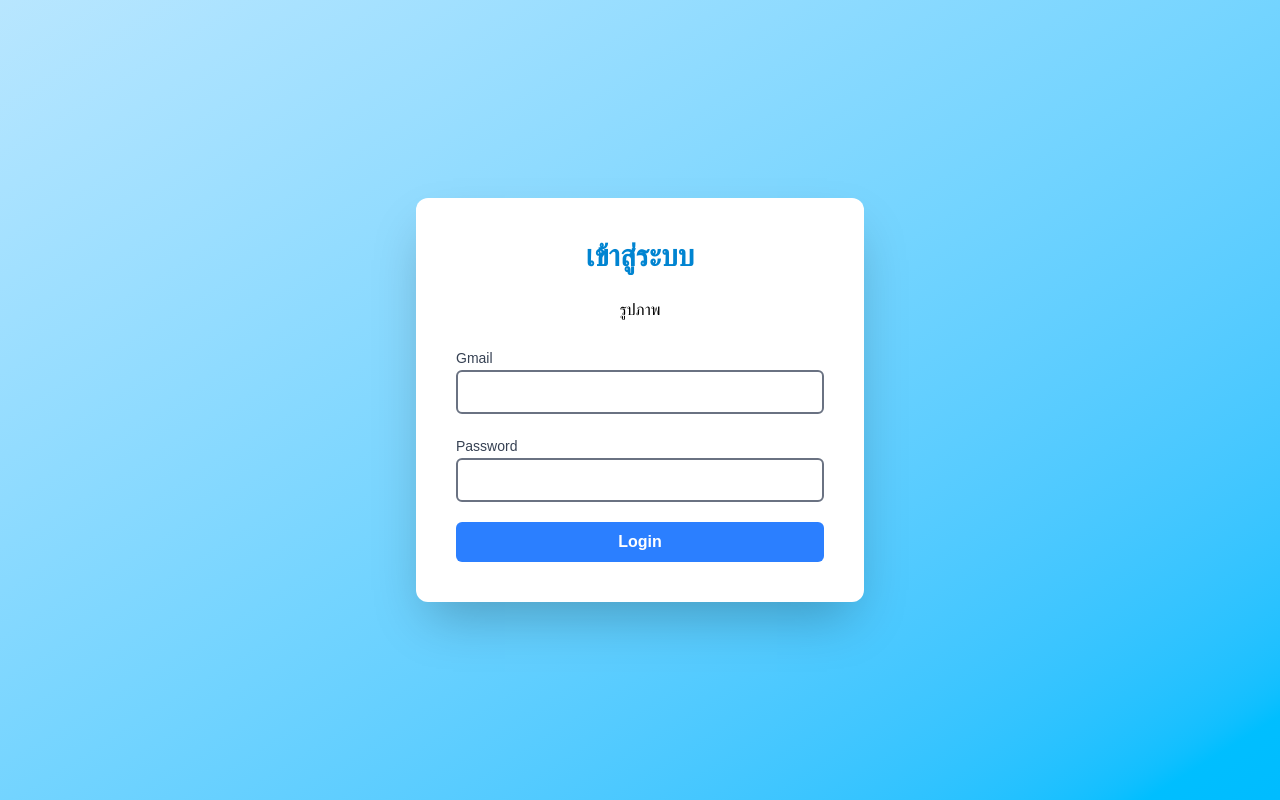
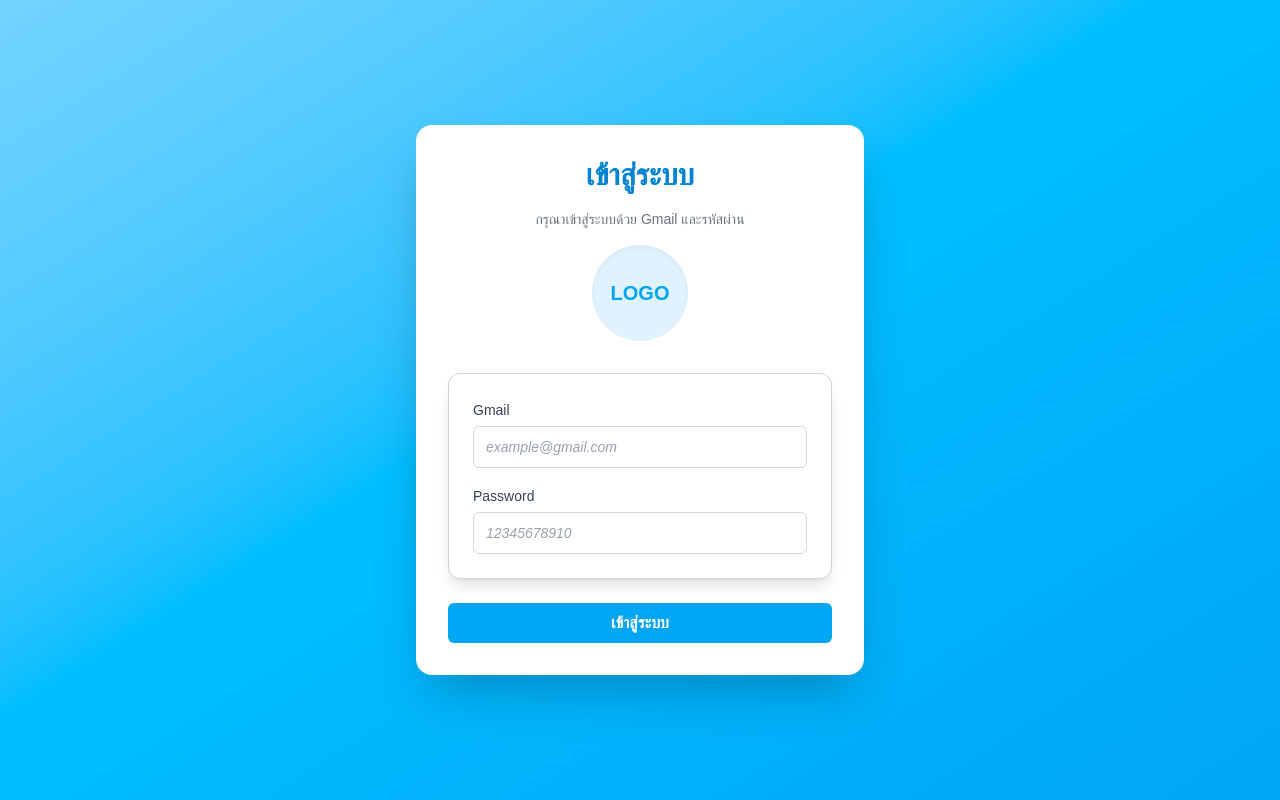
Before and after one commit to panuwit009/dtstock, a Next.js app: page / in a window 1280 px wide. Built offline with nearby package versions, Linux system fonts and the light colour scheme.

Commit message:
ui login v3

```diff
--- a/src/app/components/login.tsx
+++ b/src/app/components/login.tsx
@@ -1,37 +1,48 @@
 "use client";
 import { setIslogin } from "../type";
 
-export default function Login ({setIslogin}: setIslogin) {
+export default function Login({ setIslogin }: setIslogin) {
   return (
-<div className="bg-gradient-to-br from-sky-200 via-sky-300 to-sky-400 min-h-screen w-screen flex justify-center items-center">
-      <div className="w-[90%] max-w-md bg-white rounded-xl shadow-2xl p-10">
-        <div className="flex flex-col items-center space-y-6">
+    <div className="bg-gradient-to-br from-sky-300 via-sky-400 to-sky-500 min-h-screen w-screen flex justify-center items-center">
+      <div className="w-[90%] max-w-md bg-white rounded-2xl shadow-2xl p-8">
+        <div className="flex flex-col items-center space-y-4">
           <div className="text-3xl font-bold text-sky-600">เข้าสู่ระบบ</div>
-                <div className="text-black">รูปภาพ</div>
-                <div className="w-full space-y-5">
+          <div className="text-gray-500 text-sm">กรุณาเข้าสู่ระบบด้วย Gmail และรหัสผ่าน</div>
+          <div className="w-24 h-24 bg-sky-100 rounded-full flex items-center justify-center text-sky-500 text-xl font-bold shadow-inner">
+            LOGO
+          </div>
+        </div>
+
+        <div className="mt-8 space-y-6">
+            <div className="bg-white p-6 rounded-xl border border-gray-300 shadow-lg space-y-4">
                 <div>
-                        <label className="text-sm font-medium text-gray-700 mb-1">Gmail</label>
+                    <label className="text-sm font-medium text-gray-700">Gmail</label>
                     <input
-                            type="text"
-                            className="w-full px-3 py-2 rounded-md border-2 border-gray-500 focus:border-blue-400 focus:ring-1 focus:ring-blue-200 outline-none transition"
+                    type="email"
+                    placeholder="example@gmail.com"
+                    className="placeholder-gray-400 placeholder:text-sm placeholder:italic mt-1 w-full px-3 py-2 rounded-md border border-gray-300 focus:border-sky-500 focus:ring-1 focus:ring-sky-200 outline-none transition"
                     />
                 </div>
 
                 <div>
-                        <label className="text-sm font-medium text-gray-700 mb-1">Password</label>
+                    <label className="text-sm font-medium text-gray-700">Password</label>
                     <input
                     type="password"
-                            className="w-full px-3 py-2 rounded-md border-2 border-gray-500 focus:border-blue-400 focus:ring-1 focus:ring-blue-200 outline-none transition"
+                    placeholder="12345678910"
+                    className="placeholder-gray-400 placeholder:text-sm placeholder:italic text-black mt-1 w-full px-3 py-2 rounded-md border border-gray-300 focus:border-sky-500 focus:ring-1 focus:ring-sky-200 outline-none transition"
                     />
+                </div>
             </div>
 
           <button
-                onClick={() => {alert("เข้าสู่ระบบสำเร็จ"); setIslogin(true);}}
-                className="w-full bg-blue-500 text-white font-semibold py-2 rounded-md hover:bg-blue-600 transition active:scale-[0.98]"
+            onClick={() => {
+              alert("เข้าสู่ระบบสำเร็จ");
+              setIslogin(true);
+            }}
+            className="w-full bg-sky-500 text-white font-semibold py-2 rounded-md hover:bg-sky-600 transition active:scale-[0.98]"
           >
-                Login
+            เข้าสู่ระบบ
           </button>
-            </div>
         </div>
       </div>
     </div>
```
Lines whose indentation alone changed are shown as unchanged.
